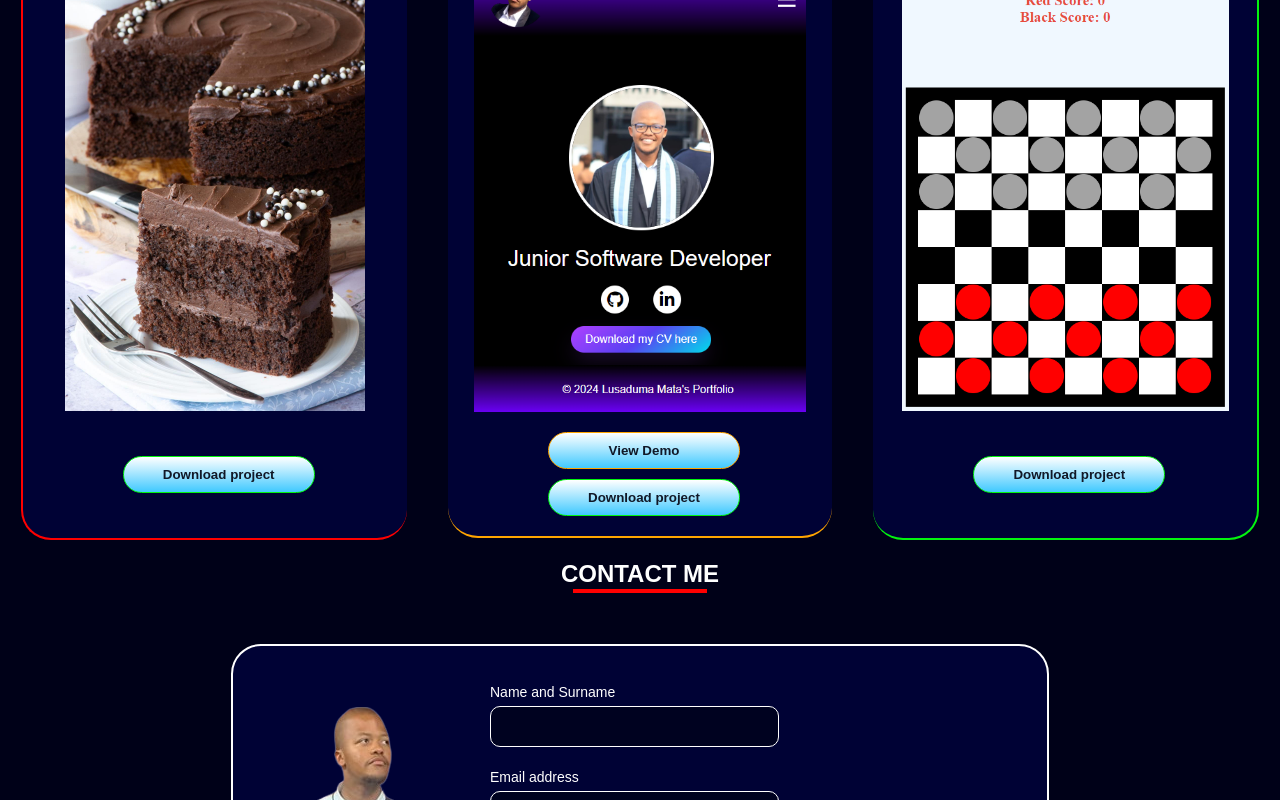
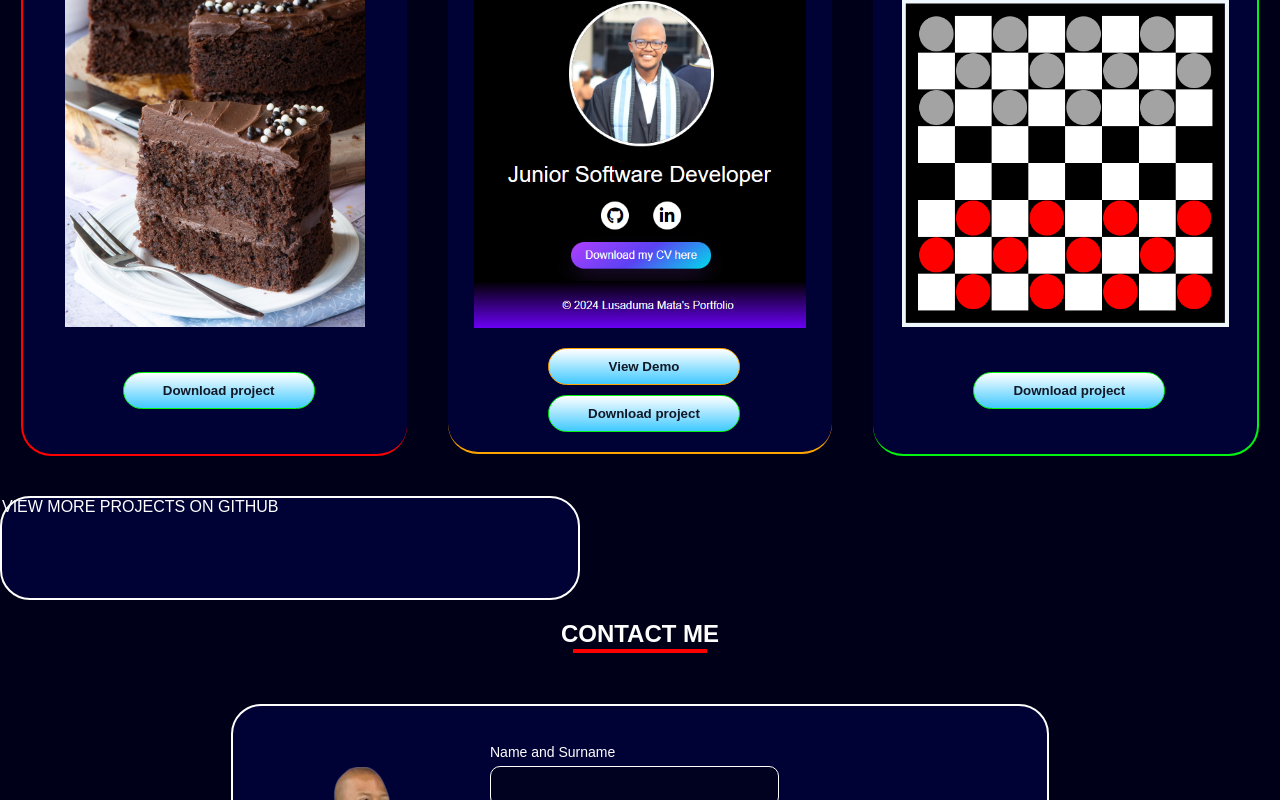
Before and after one commit to Lusa-mata/react-portfolio, a React (Create React App) app: page / in a window 1280 px wide. Shown: the part 2100-2900 px from the top of the page. Built offline with nearby package versions, Linux system fonts and the light colour scheme.

Commit message:
Added another card for projects completed

```diff
--- a/src/App.css
+++ b/src/App.css
@@ -640,3 +640,13 @@ background: #03f40f;
               0 0 50px #03f40f,
               0 0 100px #03f40f;
 }
+
+.card-more {
+  width: 45%;
+  height: 100px;
+  color: white;
+  background-color: #000235;
+  border: 2px solid #ffffff;
+  border-radius: 30px;
+  margin-top: 40px;
+}
--- a/src/App.js
+++ b/src/App.js
@@ -73,7 +73,7 @@ function App() {
         {/* Overview card and picture of me */}
         <div className="card-Overview">
         <h2 style={{ textAlign: "center" }}>Overview</h2>
-          <img src={require('./images/Graduation_picture-removebg-preview.png')} />
+          <img src={require('./images/Graduation_picture-removebg-preview.png')} height={"450"} />
           <p style={{ textAlign: "center" }}>
             I graduated with a diploma in software development from IIE Rosebank College <br/>
             in 2022, where I gained a solid foundation in information technology and <br/>
@@ -197,6 +197,13 @@ function App() {
 
           <button className="download-project-3">Download project</button>
       </div>
+
+
+    </div>
+
+    {/* More projects */}
+    <div className="card-more">
+      VIEW MORE PROJECTS ON GITHUB
     </div>
 
 
```
